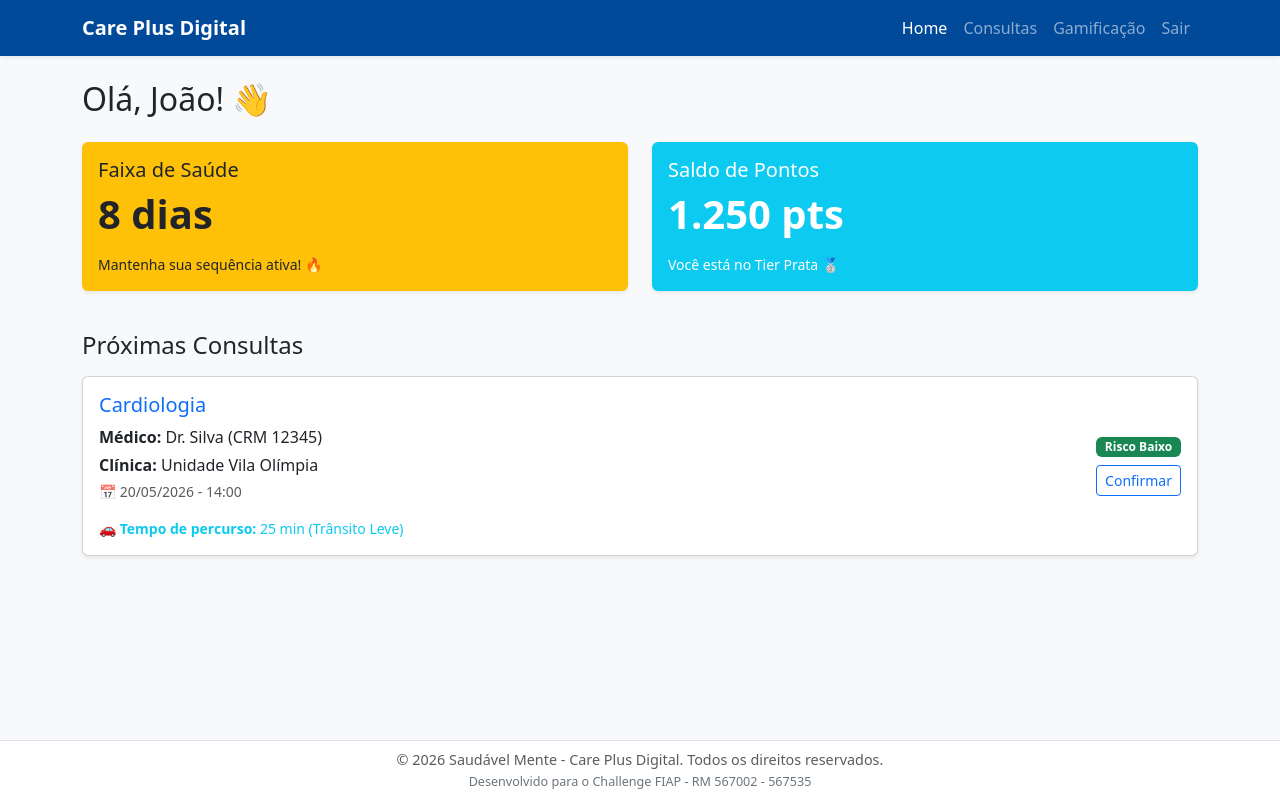
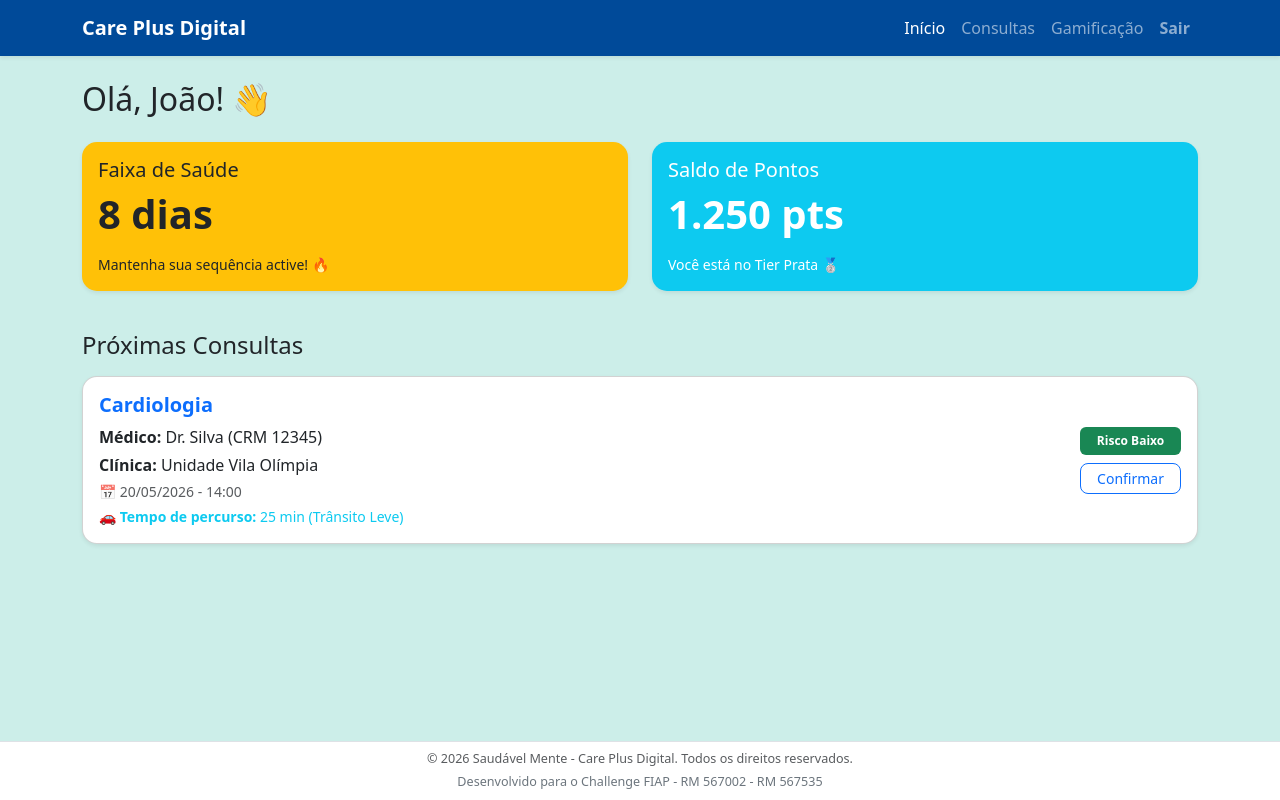
Before and after one commit to SamsJd/saudavel-mente-frontend, a plain HTML site: page pages/dashboard.html in a window 1280 px wide. Drawn offline with nearby package versions, Linux system fonts and the light colour scheme.

Commit message:
refactor: otimização e limpeza de código

```diff
--- a/assets/css/styles.css
+++ b/assets/css/styles.css
@@ -1,46 +1,40 @@
-/* assets/css/styles.css */
-
-/* 1. Cores Personalizadas (Azul Care Plus) */
 :root {
-  --azul-care-plus: #004a99; /* Exemplo de tom de azul da marca */
+  --azul-care-plus: #004a99;
   --verde-sucesso: #28a745;
 }
 
-/* Sobrescrevendo a cor padrão do Bootstrap para os botões e Navbar */
+html, body {
+  height: 100%;
+  margin: 0;
+}
+
+body {
+  display: flex;
+  flex-direction: column;
+}
+
+body, .bg-light {
+  background-color: #cceee9 !important;
+}
+
 .bg-primary, .btn-primary {
   background-color: var(--azul-care-plus) !important;
   border-color: var(--azul-care-plus) !important;
 }
 
-/* 2. Estilo dos Cards de Gamificação */
 .card {
-  transition: transform 0.2s; /* Efeito suave ao passar o mouse */
+  transition: transform 0.2s;
 }
 
 .card:hover {
-  transform: scale(1.02); /* Dá um leve zoom quando o usuário passa o mouse */
+  transform: scale(1.02);
 }
 
-/* 3. Customização do Footer */
 footer {
   font-size: 0.9rem;
   color: #6c757d;
 }
 
-/* 4. Estilo para as Badges (Medalhas) */
 .display-4 {
   filter: drop-shadow(2px 4px 6px rgba(0,0,0,0.1));
 }
-
-/* assets/css/styles.css */
-html, body {
-  height: 100%;
-  margin: 0;
-}
-
-/* Isso garante que o container principal cresça,
-   mas o footer fique sempre no limite inferior */
-body {
-  display: flex;
-  flex-direction: column;
-}
--- a/pages/dashboard.html
+++ b/pages/dashboard.html
@@ -15,27 +15,27 @@
     <div class="container">
       <a class="navbar-brand fw-bold" href="dashboard.html">Care Plus Digital</a>
       <div class="navbar-nav ms-auto">
-        <a class="nav-link active" href="dashboard.html">Home</a>
+        <a class="nav-link active" href="dashboard.html">Início</a>
         <a class="nav-link" href="agendamento.html">Consultas</a>
         <a class="nav-link" href="gamificacao.html">Gamificação</a>
-        <a class="nav-link" href="../index.html">Sair</a>
+        <a class="nav-link text-danger-hover fw-bold" href="../index.html">Sair</a>
       </div>
     </div>
   </nav>
 
-  <div class="container my-4">
+  <div class="container my-4 flex-grow-1">
     <h2 class="mb-4">Olá, João! 👋</h2>
 
     <div class="row mb-4">
       <div class="col-md-6 mb-3">
-        <div class="card bg-warning text-dark p-3 shadow-sm border-0">
+        <div class="card bg-warning text-dark p-3 shadow-sm border-0" style="border-radius: 15px;">
           <h5>Faixa de Saúde</h5>
           <p class="display-6 fw-bold">8 dias</p>
-          <small>Mantenha sua sequência ativa! 🔥</small>
+          <small>Mantenha sua sequência active! 🔥</small>
         </div>
       </div>
       <div class="col-md-6 mb-3">
-        <div class="card bg-info text-white p-3 shadow-sm border-0">
+        <div class="card bg-info text-white p-3 shadow-sm border-0" style="border-radius: 15px;">
           <h5>Saldo de Pontos</h5>
           <p class="display-6 fw-bold">1.250 pts</p>
           <small>Você está no Tier Prata 🥈</small>
@@ -44,33 +44,44 @@
     </div>
 
     <h4 class="mb-3">Próximas Consultas</h4>
-    <div class="card shadow-sm mb-3">
+    <div class="card shadow-sm mb-3" style="border-radius: 15px;">
       <div class="card-body">
         <div class="d-flex justify-content-between align-items-center">
           <div>
-            <h5 class="card-title text-primary">Cardiologia</h5>
+            <h5 class="card-title text-primary fw-bold">Cardiologia</h5>
             <p class="mb-1"><strong>Médico:</strong> Dr. Silva (CRM 12345)</p>
             <p class="mb-1"><strong>Clínica:</strong> Unidade Vila Olímpia</p>
-            <p class="text-muted small">📅 20/05/2026 - 14:00</p>
+            <p class="text-muted small mb-1">📅 20/05/2026 - 14:00</p>
             <p class="text-info small mb-0">🚗 <strong>Tempo de percurso:</strong> 25 min (Trânsito Leve)</p>
           </div>
           <div class="text-end">
-            <span class="badge bg-success mb-2 d-block">Risco Baixo</span>
-            <button class="btn btn-outline-primary btn-sm">Confirmar</button>
+            <span class="badge bg-success mb-2 d-block py-2">Risco Baixo</span>
+            <button class="btn btn-outline-primary btn-sm px-3" style="border-radius: 8px;">Confirmar</button>
           </div>
         </div>
       </div>
     </div>
   </div>
 
+  <div class="toast-container position-fixed top-0 end-0 p-3" style="z-index: 1055;">
+    <div id="toastLogin" class="toast align-items-center text-white bg-success border-0 shadow" role="alert" aria-live="assertive" aria-atomic="true" style="border-radius: 10px;">
+      <div class="d-flex">
+        <div class="toast-body fw-bold">
+          🎉 Login realizado com sucesso! Bem-vindo de volta.
+        </div>
+        <button type="button" class="btn-close btn-close-white me-2 m-auto" data-bs-dismiss="toast" aria-label="Close"></button>
+      </div>
+    </div>
+  </div>
+
+  <footer class="bg-white text-center py-2 mt-auto border-top">
+    <div class="container">
+      <p class="text-muted mb-0 small">&copy; 2026 Saudável Mente - Care Plus Digital. Todos os direitos reservados.</p>
+      <small class="text-secondary d-block mt-1">Desenvolvido para o Challenge FIAP - RM 567002 - RM 567535</small>
+    </div>
+  </footer>
+
   <script src="https://cdn.jsdelivr.net/npm/bootstrap@5.3.3/dist/js/bootstrap.bundle.min.js"></script>
   <script src="../assets/js/script.js"></script>
 </body>
-
-<footer class="bg-white text-center py-2 mt-auto border-top">
-  <div class="container">
-    <p class="text-muted mb-0">&copy; 2026 Saudável Mente - Care Plus Digital. Todos os direitos reservados.</p>
-    <small class="text-secondary">Desenvolvido para o Challenge FIAP - RM 567002 - 567535</small>
-  </div>
-</footer>
 </html>
```
Also changed, not shown: assets/js/saudavelMente.js (+15 -36 lines), pages/gamificacao.html (+1 -1 lines).
